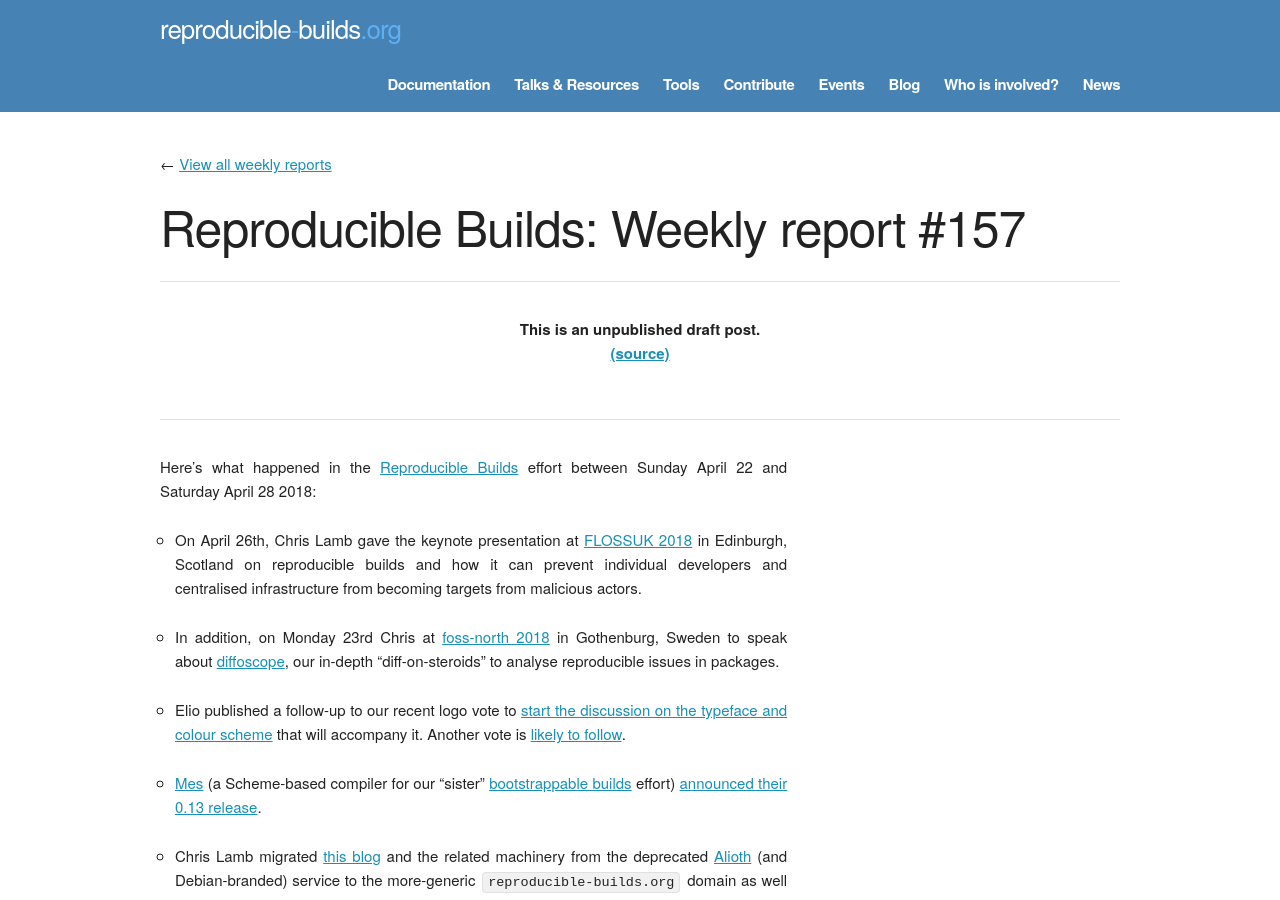
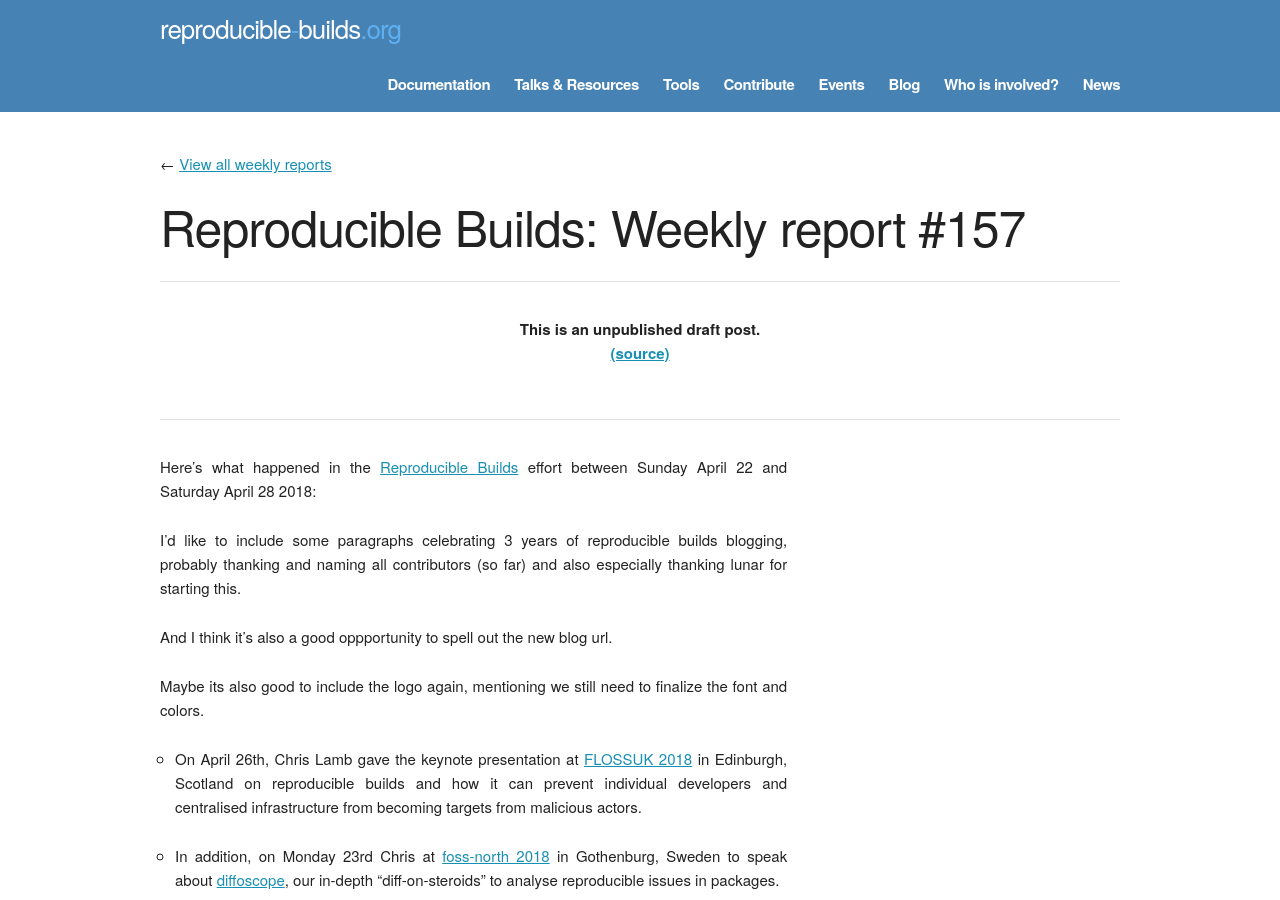
Before and after one commit to prototypefund/reproducible-website, a Jekyll site: the page built from _blog/posts/157.md, in a window 1280 px wide and 900 px high. Built offline with Jekyll 4.4.1, drawn with Linux system fonts in a browser that asks for light colours; some web fonts are replaced.

Commit message:
157: we need to party, for ourselves and for marketing reasons. also, thanks to lunar who started this
Signed-off-by: Holger Levsen <holger@layer-acht.org>

```diff
--- a/_blog/posts/157.md
+++ b/_blog/posts/157.md
@@ -4,6 +4,14 @@ week: 157
 ---
 
 Here's what happened in the [Reproducible Builds](https://reproducible-builds.org) effort between Sunday April 22 and Saturday April 28 2018:
+
+I'd like to include some paragraphs celebrating 3 years of reproducible
+builds blogging, probably thanking and naming all contributors (so far)
+and also especially thanking lunar for starting this.
+
+And I think it's also a good oppportunity to spell out the new blog url.
+
+Maybe its also good to include the logo again, mentioning we still need to finalize the font and colors.
 
 * On April 26th, Chris Lamb gave the keynote presentation at [FLOSSUK 2018](https://www.flossuk.org/membership/spring-conference-2018/) in Edinburgh, Scotland on reproducible builds and how it can prevent individual developers and centralised infrastructure from becoming targets from malicious actors.
 
```
